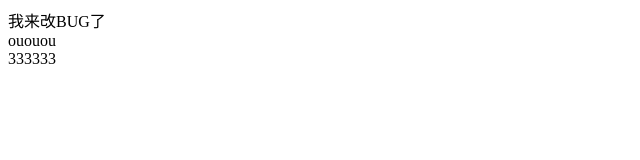
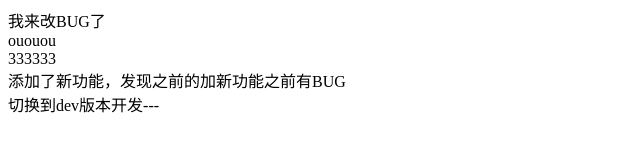
Before and after one commit to 1911860538/GITC, a plain HTML site: page index.html in a window 1280 px wide. Shown: the whole page, without its empty margins (0-640 px from the left). Drawn offline with nearby package versions, Linux system fonts and the light colour scheme.

Commit message:
在dev分支开发时加了一行内容

```diff
--- a/index.html
+++ b/index.html
@@ -9,5 +9,7 @@
 <div>我来改BUG了</div>
 <div>ououou</div>
 <div>333333</div>
+<div>添加了新功能，发现之前的加新功能之前有BUG</div>
+<div>切换到dev版本开发---</div>
 </body>
 </html>
```
